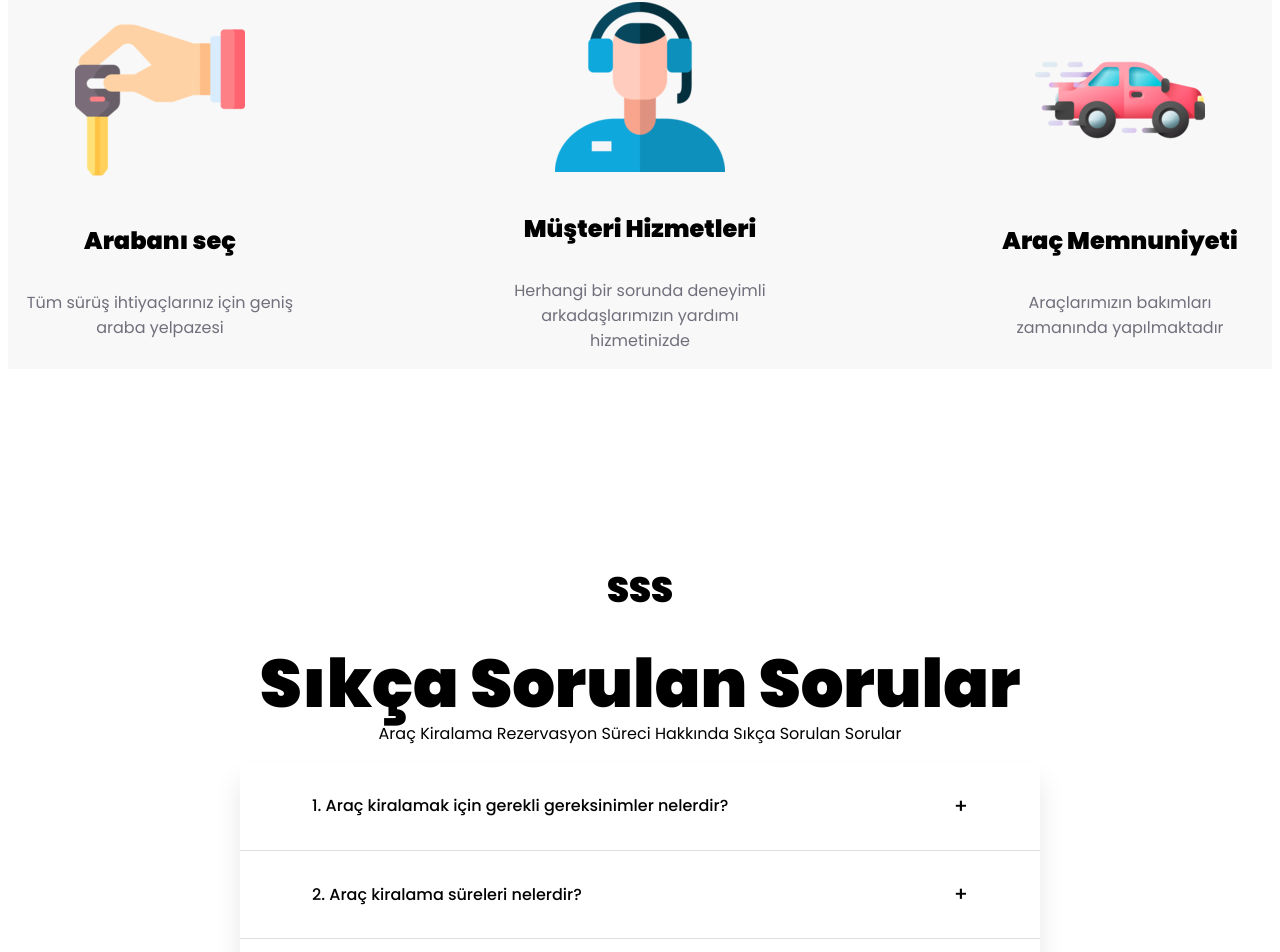
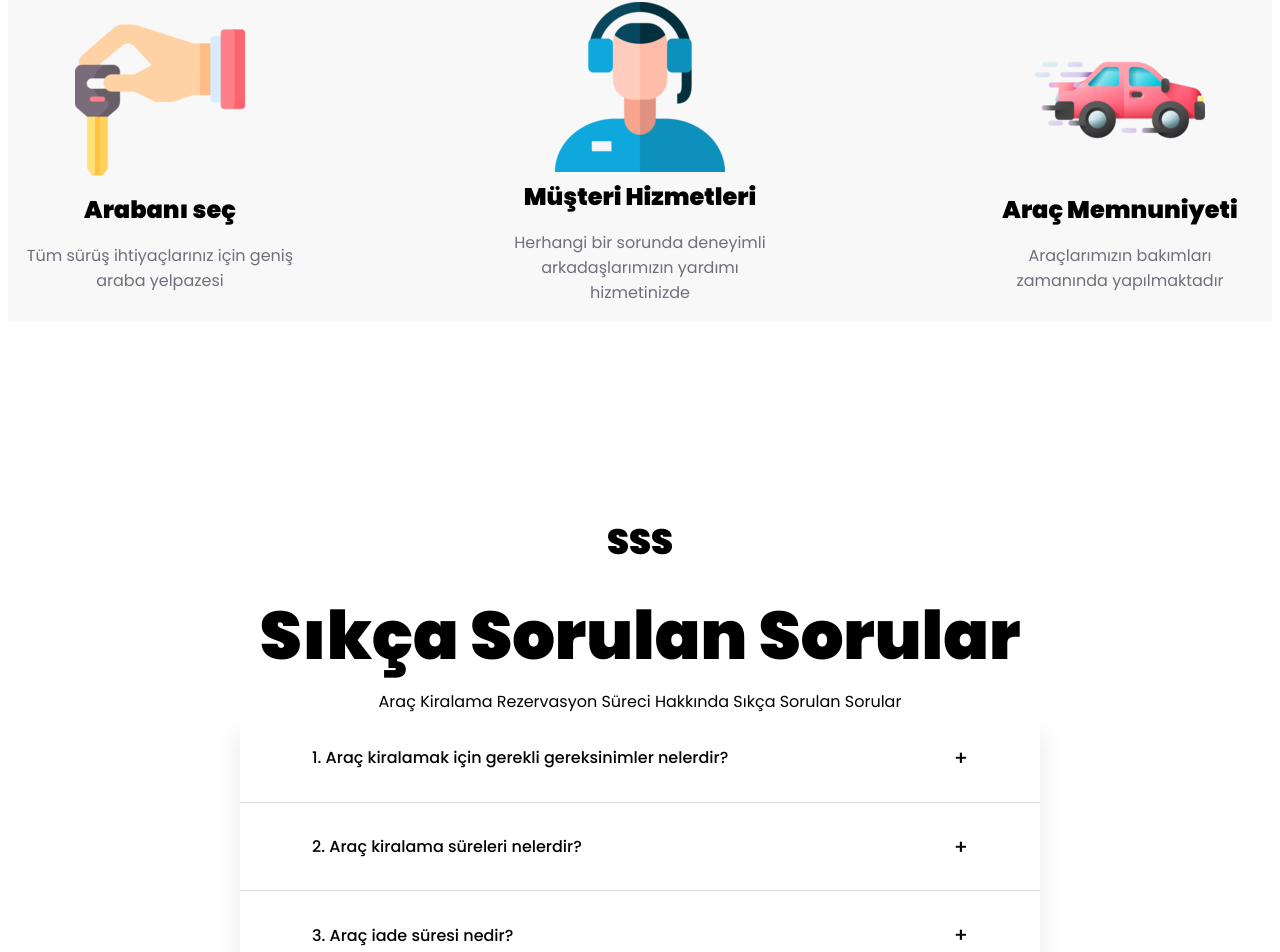
Before and after one commit to emirhancopoglu/RentACar, a React (Create React App) app: page /home in a window 1280 px wide. Shown: the part 1236-2188 px from the top of the page. Built offline with nearby package versions, Linux system fonts and the light colour scheme.

Commit message:
minor css bugs fixed

```diff
--- a/src/Components/İnformation.js
+++ b/src/Components/Information.js
@@ -2,7 +2,7 @@ import React from "react";
 import carkey from "../Assets/Information/carkey.png";
 import operator from "../Assets/Information/operator.png";
 import car from "../Assets/Information/car.png";
-import "../Styles/İnformation.css";
+import "../Styles/Information.css";
 
 const İnformation = () => {
   return (
--- a/src/Pages/About.js
+++ b/src/Pages/About.js
@@ -1,7 +1,7 @@
 import React from "react";
 import WhoWeAre from "../Components/WhoWeAre";
 import Header from "../Components/Header";
-import İnformation from "../Components/İnformation";
+import Information from "../Components/Information";
 import Footer from "../Components/Footer";
 import MobileHeader from "../Components/MobileHeader";
 const About = () => {
@@ -10,7 +10,7 @@ const About = () => {
       <MobileHeader />
       <Header />
       <WhoWeAre />
-      <İnformation />
+      <Information />
       <Footer />
     </div>
   );
--- a/src/Pages/Home.js
+++ b/src/Pages/Home.js
@@ -2,7 +2,7 @@ import React from "react";
 import Header from "../Components/Header";
 import Hero from "../Components/Hero";
 import RentCarForm from "../Components/RentCarForm";
-import İnformation from "../Components/İnformation";
+import Information from "../Components/Information";
 import Faq from "../Components/Faq";
 import Footer from "../Components/Footer";
 import MobileHeader from "../Components/MobileHeader";
@@ -14,7 +14,7 @@ const Home = () => {
       <Header />
       <Hero />
       <RentCarForm />
-      <İnformation />
+      <Information />
       <Faq />
       <Footer />
     </div>
--- a/src/Styles/FaqStyle.css
+++ b/src/Styles/FaqStyle.css
@@ -63,6 +63,8 @@
 }
 .faqtext-p {
   text-align: center;
+  margin: 0;
+  padding-top: 2rem;
 }
 .faqcarcontainer {
   display: flex;
--- a/src/Styles/İnformation.css
+++ b/src/Styles/Information.css
@@ -19,6 +19,7 @@
 }
 .infoselectcarh {
   font-size: 1.5rem;
+  margin: 0;
 }
 .infoselectcarp {
   color: #706f7b;
```
